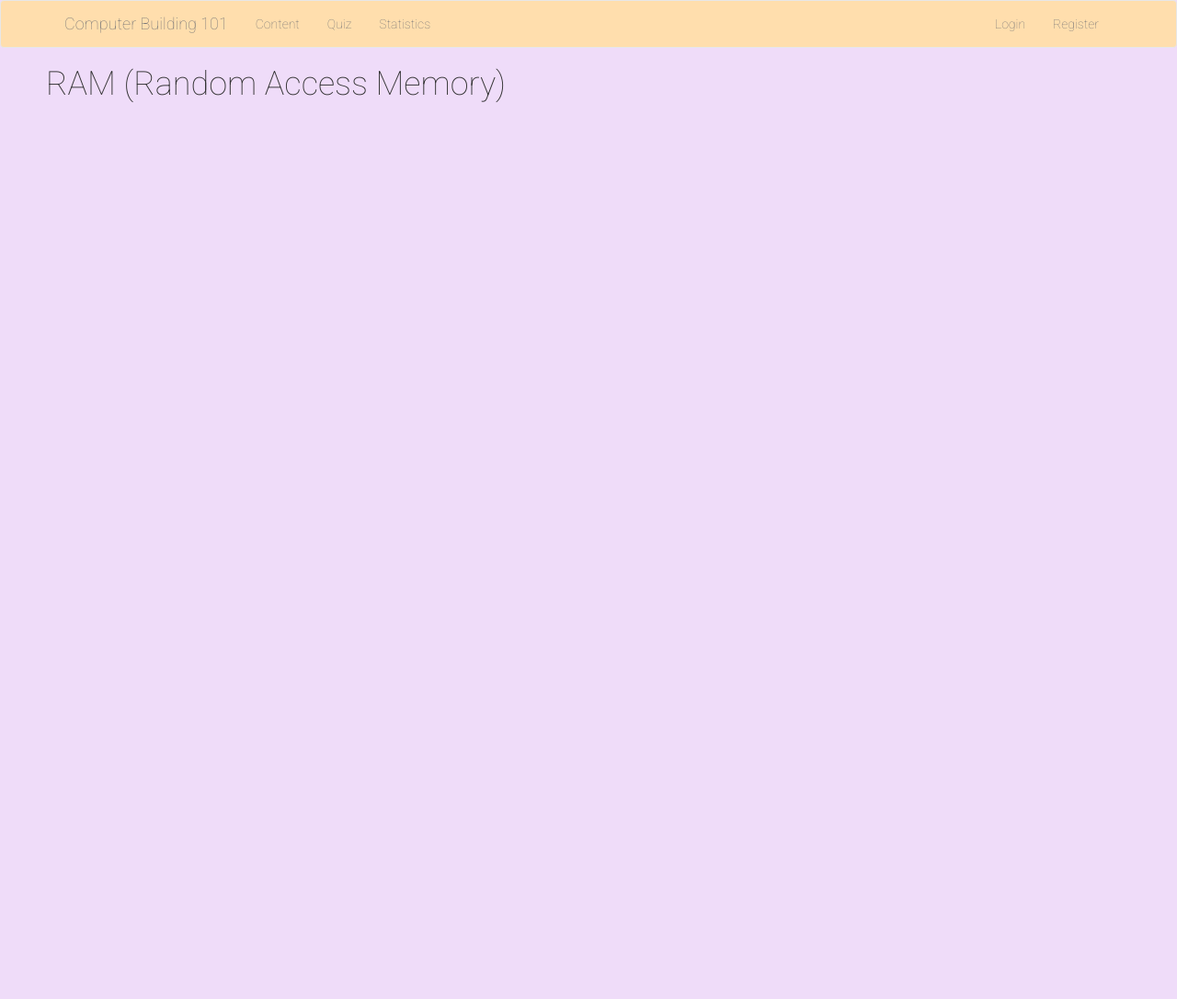
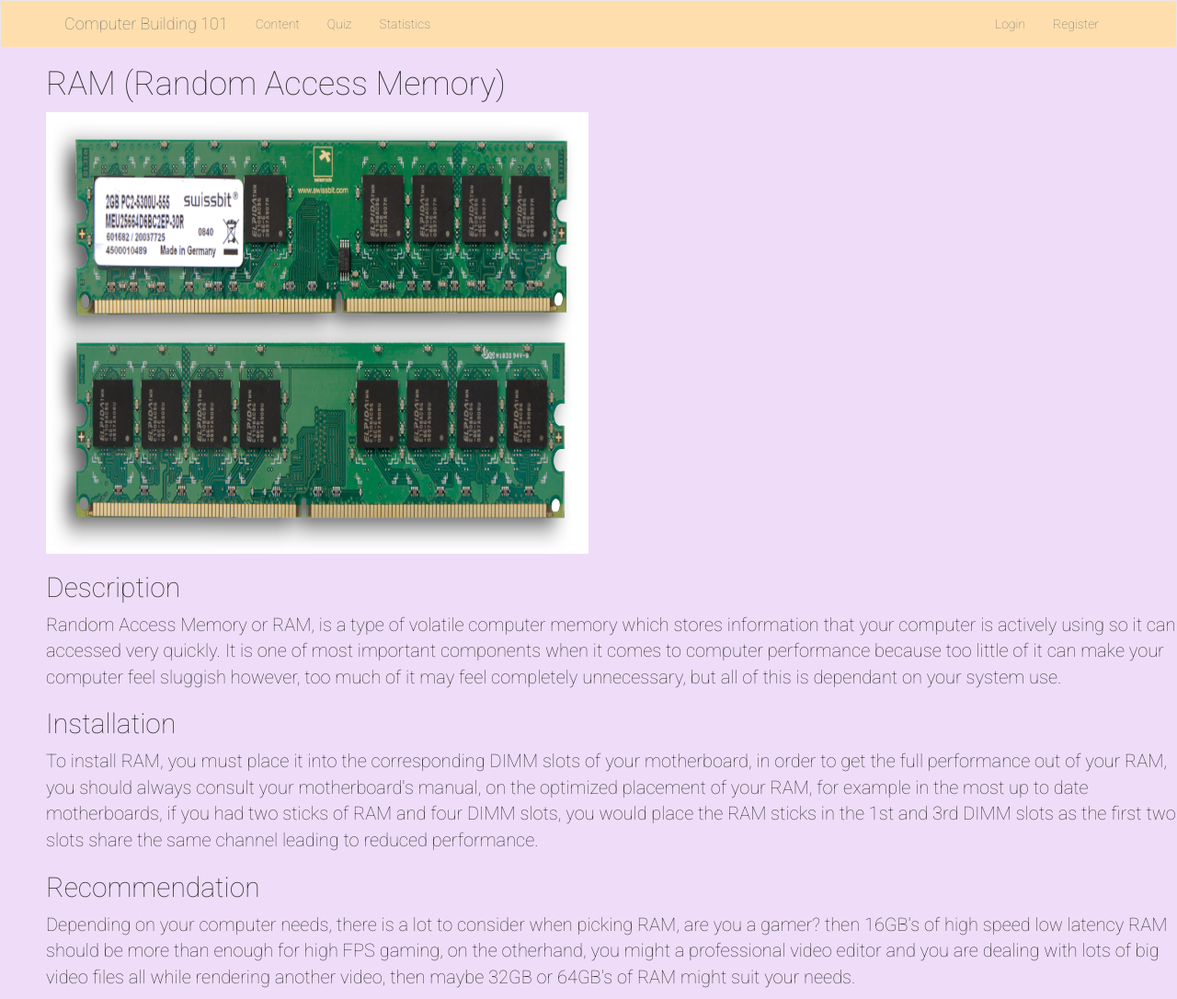
Before and after one commit to timpye/CITS3403-Website, a Flask app: page /ram in a window 1280 px wide. Shown: the whole page at 92% size. Before the commit the page ends 111 px from the top, so only its background shows below. Run offline with Flask 2, Linux system fonts and the light colour scheme; some libraries are stand-ins or nearby versions.

Commit message:
added RAM to content

```diff
--- a/app/templates/content.html
+++ b/app/templates/content.html
@@ -18,7 +18,7 @@
             <img class='img-responsive' src = 'static\images\GPU.jpg' alt="GPU (Graphical Processing Unit)">
         </div>
         <div class = "content_block" id="RAM">
-            <h1>RAM (Random Access Memory)</h1>
+            <a href="{{ url_for('ram') }}"><h1>RAM (Random Access Memory)</h1></a>
             <img class='img-responsive' src = 'static\images\RAM.jpg' alt="RAM (Random Access Memory)">
         </div>
         <div class = "content_block" id="Storage">
--- a/app/templates/ram.html
+++ b/app/templates/ram.html
@@ -1,5 +1,42 @@
 {% extends "base.html" %}
 
 {% block content %}
-    <h1>RAM (Random Access Memory)</h1>
+    <div id="RAM_header">
+        <h1>
+            RAM (Random Access Memory)
+        </h1>
+        <img class='img-responsive' src = 'static\images\RAM.jpg' alt="RAM (Random Access Memory)" style="width: 640px; height: 480px; padding-left: 50px; ">
+    </div>
+    <div id="RAM_description">
+        <h2>
+            Description
+        </h2>
+        <p style="font-size: 20px; padding-left: 50px;">
+            Random Access Memory or RAM, is a type of volatile computer memory which stores information that your computer is actively using so it can accessed
+            very quickly. It is one of most important components when it comes to computer performance because too little of it can make your computer feel
+            sluggish however, too much of it may feel completely unnecessary, but all of this is dependant on your system use.
+        </p>
+    </div>
+
+    <div id="RAM_install">
+        <h2>
+            Installation
+        </h2>
+        <p style="font-size: 20px; padding-left: 50px;">
+            To install RAM, you must place it into the corresponding DIMM slots of your motherboard, in order to get the full performance out of your RAM, you should
+            always consult your motherboard's manual, on the optimized placement of your RAM, for example in the most up to date motherboards, if you had two sticks of RAM
+            and four DIMM slots, you would place the RAM sticks in the 1st and 3rd DIMM slots as the first two slots share the same channel leading to reduced performance.
+        </p>
+    </div>
+
+    <div id="RAM_recommendation">
+        <h2>
+            Recommendation
+        </h2>
+        <p style="font-size: 20px; padding-left: 50px;">
+            Depending on your computer needs, there is a lot to consider when picking RAM, are you a gamer? then 16GB's of high speed low latency RAM should be more
+            than enough for high FPS gaming, on the otherhand, you might a professional video editor and you are dealing with lots of big video files all while
+            rendering another video, then maybe 32GB or 64GB's of RAM might suit your needs.
+        </p>
+    </div>
 {% endblock %}
```
